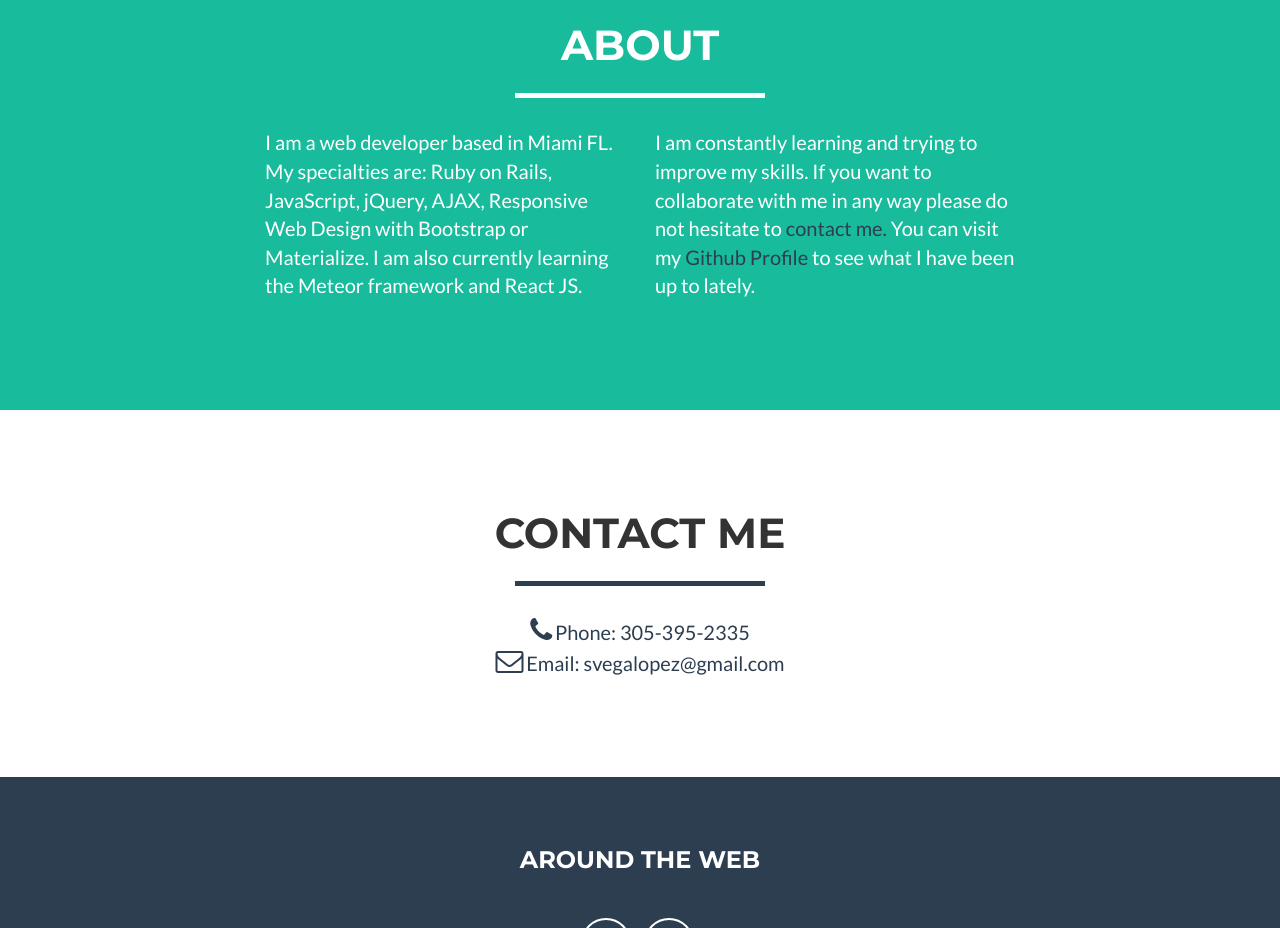
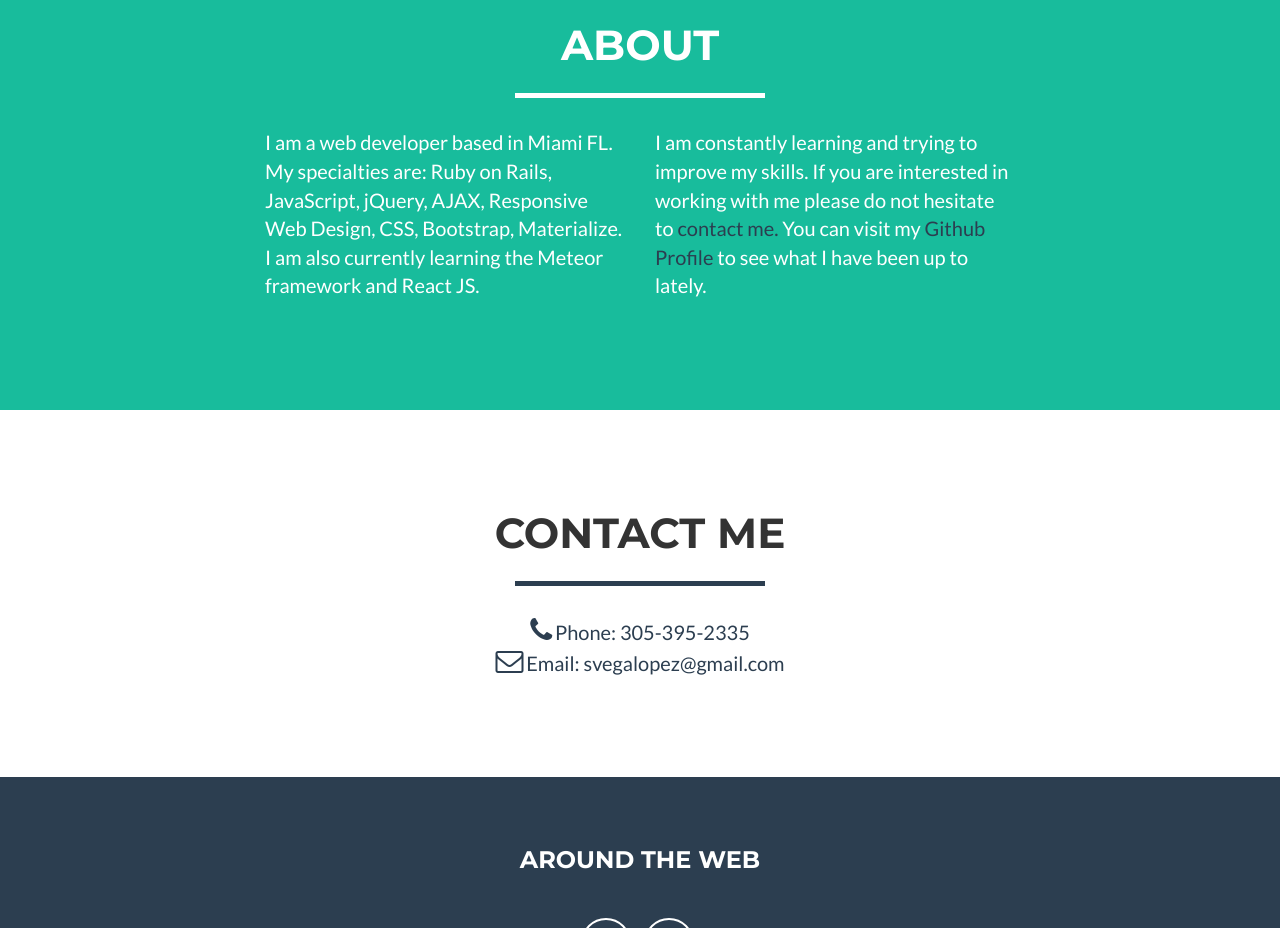
Before and after one commit to npmcdn-to-unpkg-bot/svegalopez.github.io, a website: page index.html in a window 1280 px wide. Shown: the part 1440-2368 px from the top of the page. Drawn offline with nearby package versions, Linux system fonts and the light colour scheme.

Commit message:
revised version

```diff
--- a/index.html
+++ b/index.html
@@ -142,10 +142,10 @@
             </div>
             <div class="row">
                 <div class="col-lg-4 col-lg-offset-2">
-                    <p>I am a web developer based in Miami FL. My specialties are: Ruby on Rails, JavaScript, jQuery, AJAX, Responsive Web Design with Bootstrap or Materialize. I am also currently learning the Meteor framework and React JS.</p>
+                    <p>I am a web developer based in Miami FL. My specialties are: Ruby on Rails, JavaScript, jQuery, AJAX, Responsive Web Design, CSS, Bootstrap, Materialize. I am also currently learning the Meteor framework and React JS.</p>
                 </div>
                 <div class="col-lg-4">
-                    <p>I am constantly learning and trying to improve my skills. If you want to collaborate with me in any way please do not hesitate to <a href="#contact" style="color:#2C3E50">contact me.</a> You can visit my <a id="page-link" href="https://github.com/svegalopez" target="_blank" style="color:#2C3E50">Github Profile</a> to see what I have been up to lately.</p>
+                    <p>I am constantly learning and trying to improve my skills. If you are interested in working with me please do not hesitate to <a href="#contact" style="color:#2C3E50">contact me.</a> You can visit my <a id="page-link" href="https://github.com/svegalopez" target="_blank" style="color:#2C3E50">Github Profile</a> to see what I have been up to lately.</p>
                 </div>
                 <!-- <div class="col-lg-8 col-lg-offset-2 text-center">
                     <a href="#" class="btn btn-lg btn-outline">
```
